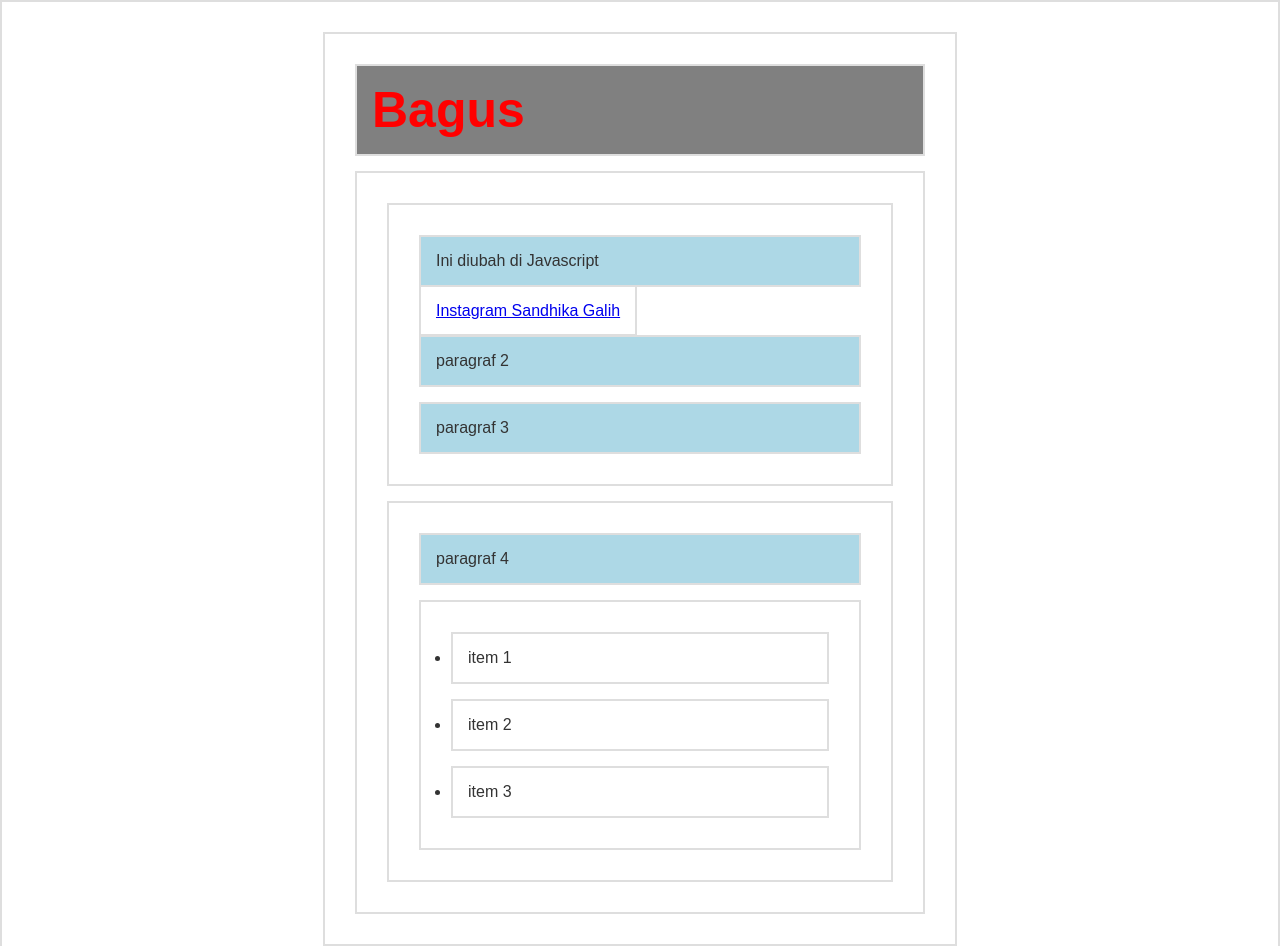
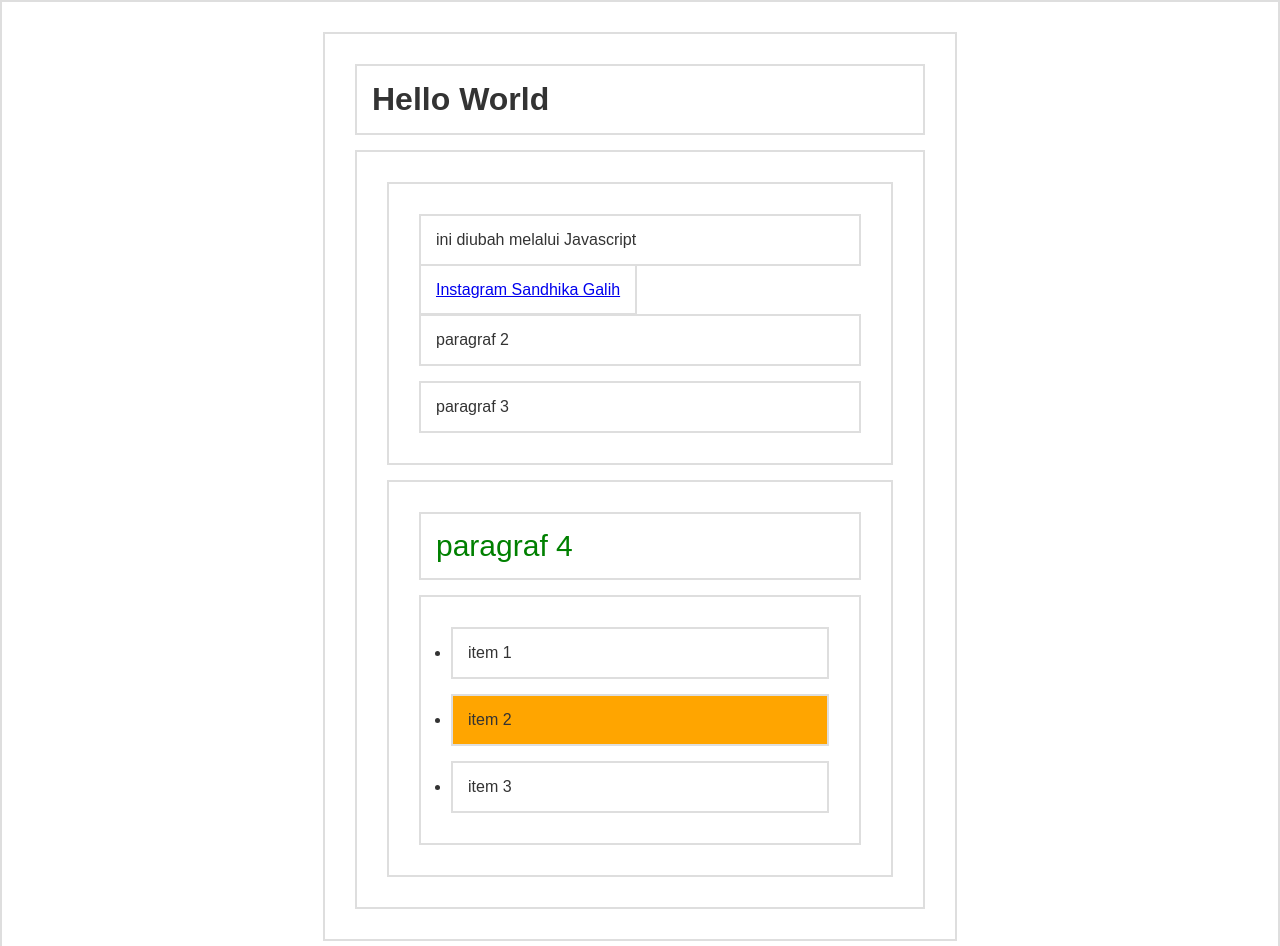
Before and after one commit to Baguswicaksono388/Javascript, a plain HTML site: page DOM/DomSelection/domSelection.html in a window 1280 px wide. Shown: the top 946 px of the page. Drawn offline with Linux system fonts and the light colour scheme.

Commit message:
[Dev] document.querySelector

```diff
--- a/DOM/DomSelection/domSelection.html
+++ b/DOM/DomSelection/domSelection.html
@@ -45,7 +45,7 @@
         </section>
     </div>
 
-    <script src="./domSelection.js"></script>
+    <script src="./domSelection02.js"></script>
 </body>
 
 </html>
--- /dev/null
+++ b/DOM/DomSelection/domSelection02.js
@@ -0,0 +1,12 @@
+// DOM Selection
+
+// document.querySelector()
+const p4 = document.querySelector('#b p'); //..ini dibaca, carikan element p yang mempunyai id b. Yang mana tujuan kita ini ada akan mengedit paragraf 4.
+p4.style.color = 'green';
+p4.style.fontSize = '30px';
+
+const li2 = document.querySelector('section#b ul li:nth-child(2)'); //.. ini dibaca carikan element section yang memiliki id b dimana didalamnya ada ul yang memiliki li yang berindex 2. Perlu diingat nth-child adalah berupa array dan dimulai indexnya dimulai dari 1.
+li2.style.backgroundColor = 'orange';
+
+const p = document.querySelector('p'); //..ini arti nya kita akan melakukan querySelector pada element p. Seharusnya yang memiliki element p ini semuanya akan keedit, akan tetapi yang terkena ada element p yang pertama kali ditemukan, yaitu yang paling atas.
+p.innerHTML = 'ini diubah melalui Javascript';
```
